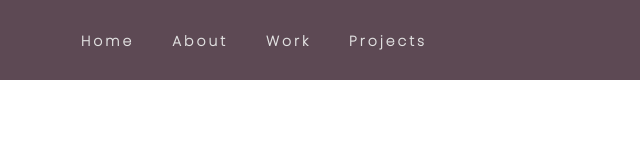
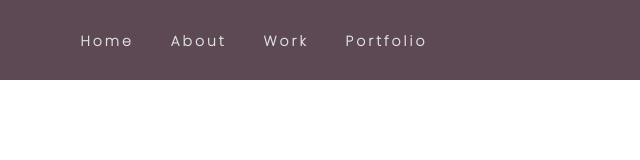
Before and after one commit to SiddhantGelye/sample, a plain HTML site: page index.html in a window 1280 px wide. Shown: the full height of the page, 640-1280 px from the left. Drawn offline with Linux system fonts and the light colour scheme.

Commit message:
changing the project to porofolio

```diff
--- a/index.html
+++ b/index.html
@@ -23,7 +23,7 @@
                 <a href="#">Work</a>
             </li>
             <li>
-                <a href="#">Projects </a>
+                <a href="#">Portfolio </a>
             </li>
         </ul>
         <div class="burger">
```
